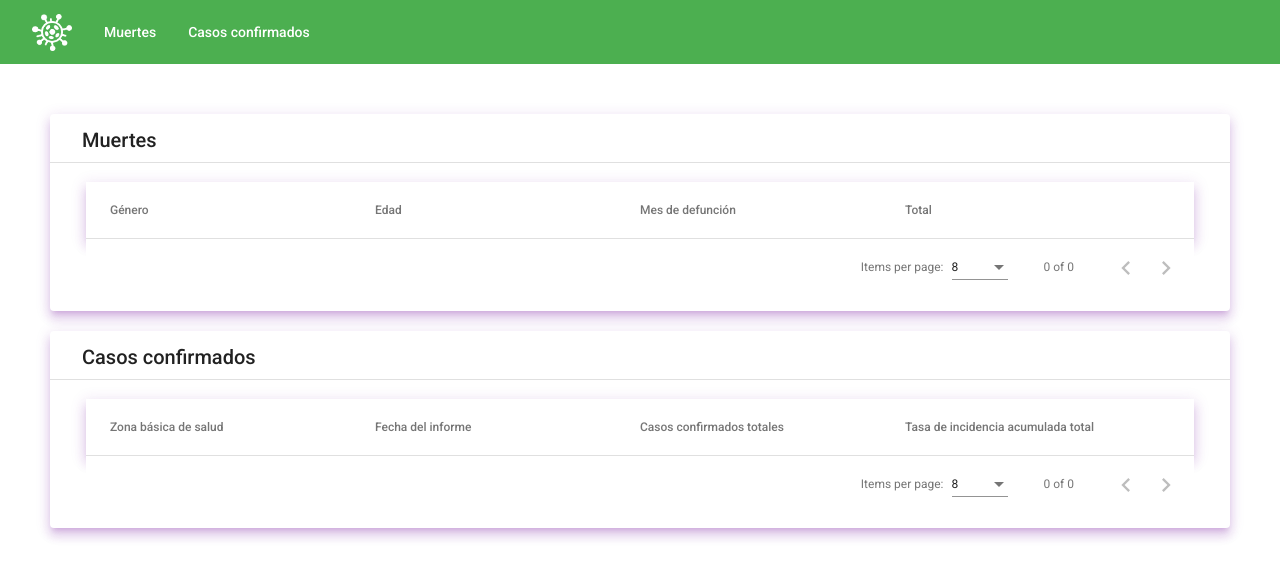
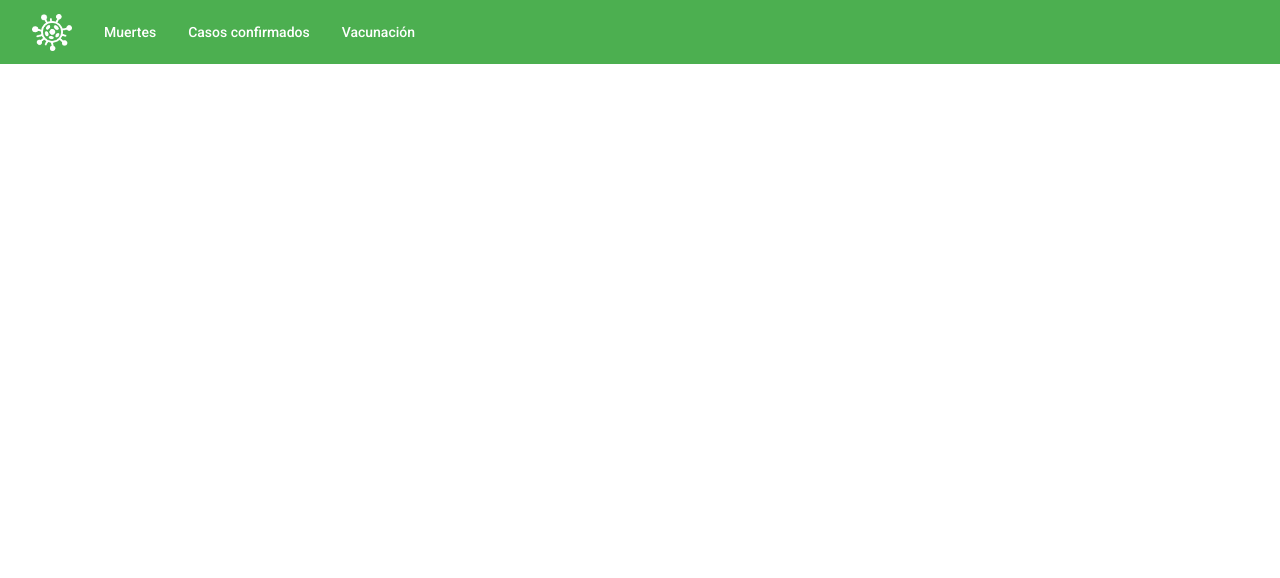
Before and after one commit to carmenesther/covid-website, an Angular app in the folder angular-app/: page /vaccination in a window 1280 px wide. Before the commit this address led to /home. Shown: the top 578 px of the page. Built offline with nearby package versions, Linux system fonts and the light colour scheme; no server answers.

Commit message:
Creación del componente vacunación

```diff
--- a/angular-app/src/app/app.module.ts
+++ b/angular-app/src/app/app.module.ts
@@ -14,6 +14,7 @@ import { DeathsComponent } from './components/deaths/deaths.component';
 import { FontAwesomeModule } from '@fortawesome/angular-fontawesome';
 import { FormsModule, ReactiveFormsModule } from '@angular/forms';
 import { FlexLayoutModule } from '@angular/flex-layout';
+import { VaccinationComponent } from './components/vaccination/vaccination.component';
 
 @NgModule({
   declarations: [
@@ -21,7 +22,8 @@ import { FlexLayoutModule } from '@angular/flex-layout';
     HomeComponent,
     MenuComponent,
     HealthZonesComponent,
-    DeathsComponent
+    DeathsComponent,
+    VaccinationComponent
   ],
   imports: [
     BrowserModule,
--- /dev/null
+++ b/angular-app/src/app/components/vaccination/vaccination.component.html
@@ -0,0 +1 @@
+<app-menu></app-menu>
--- /dev/null
+++ b/angular-app/src/app/components/vaccination/vaccination.component.ts
@@ -0,0 +1,15 @@
+import { Component, OnInit } from '@angular/core';
+
+@Component({
+  selector: 'app-vaccination',
+  templateUrl: './vaccination.component.html',
+  styleUrls: ['./vaccination.component.scss']
+})
+export class VaccinationComponent implements OnInit {
+
+  constructor() { }
+
+  ngOnInit(): void {
+  }
+
+}
--- a/angular-app/src/app/shared/components/menu/menu.component.html
+++ b/angular-app/src/app/shared/components/menu/menu.component.html
@@ -8,4 +8,7 @@
     <button mat-button routerLink="/health-zones" routerLinkActive="active">
         Casos confirmados
     </button>
+    <button mat-button routerLink="/vaccination" routerLinkActive="active">
+        Vacunación
+    </button>
 </mat-toolbar>
```
Also changed, not shown: angular-app/src/app/app-routing.module.ts (+7 -2 lines), angular-app/src/app/components/vaccination/vaccination.component.scss (added), 1 other file (tests, documents, lock files or other folders).
